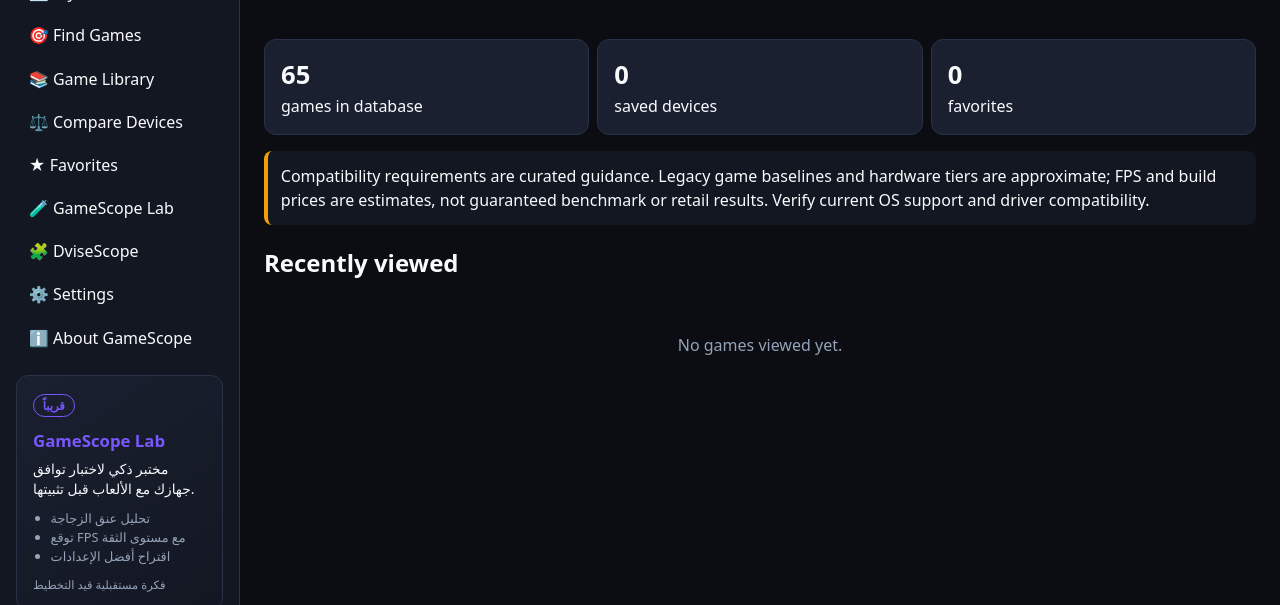
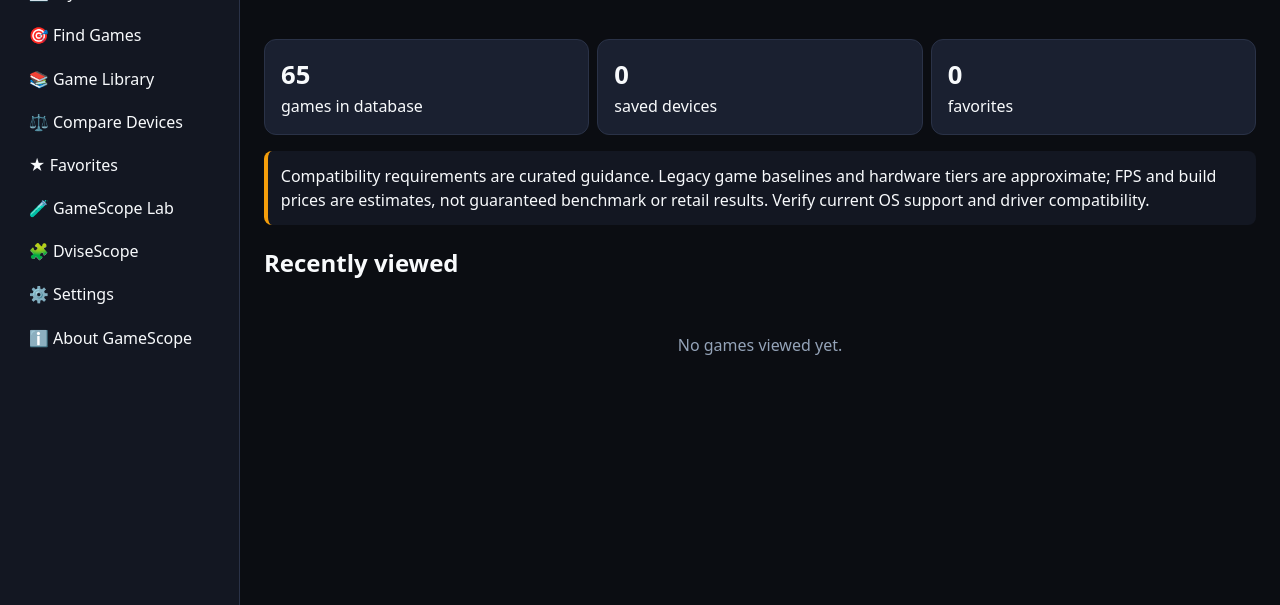
Before and after one commit to moharmadelo8-glitch/GameScope, a plain HTML site: page index.html in a window 1280 px wide. Shown: the part 195-800 px from the top of the page. Drawn offline with nearby package versions, Linux system fonts and the light colour scheme.

Commit message:
Remove outdated coming-soon sidebar card

```diff
--- a/index.html
+++ b/index.html
@@ -2,13 +2,7 @@
 <link rel="stylesheet" href="css/themes.css"><link rel="stylesheet" href="css/style.css"><link rel="stylesheet" href="css/responsive.css"></head>
 <body><button id="menu" class="menu btn" aria-label="Toggle menu">☰</button>
 <aside id="side"><div class="logo">◈ GameScope</div><nav id="nav" aria-label="Main"></nav>
-<section class="future-card" aria-labelledby="future-title">
-  <span class="future-tag">قريباً</span>
-  <h2 id="future-title">GameScope Lab</h2>
-  <p>مختبر ذكي لاختبار توافق جهازك مع الألعاب قبل تثبيتها.</p>
-  <ul><li>تحليل عنق الزجاجة</li><li>توقع FPS مع مستوى الثقة</li><li>اقتراح أفضل الإعدادات</li></ul>
-  <small>فكرة مستقبلية قيد التخطيط</small>
-</section></aside>
+</aside>
 <main id="main" tabindex="-1"><div class="spin" role="status" aria-label="Loading"></div></main><div id="toast" role="status"></div>
 <script src="https://cdnjs.cloudflare.com/ajax/libs/Chart.js/4.4.1/chart.umd.min.js"></script>
 <script src="js/translations.js"></script><script src="js/storage.js"></script><script src="js/database.js"></script><script src="js/compatibility.js"></script><script src="js/navigation.js"></script><script src="js/devices.js"></script><script src="js/comparison.js"></script><script src="js/lab.js"></script><script src="js/app.js"></script></body></html>
```
